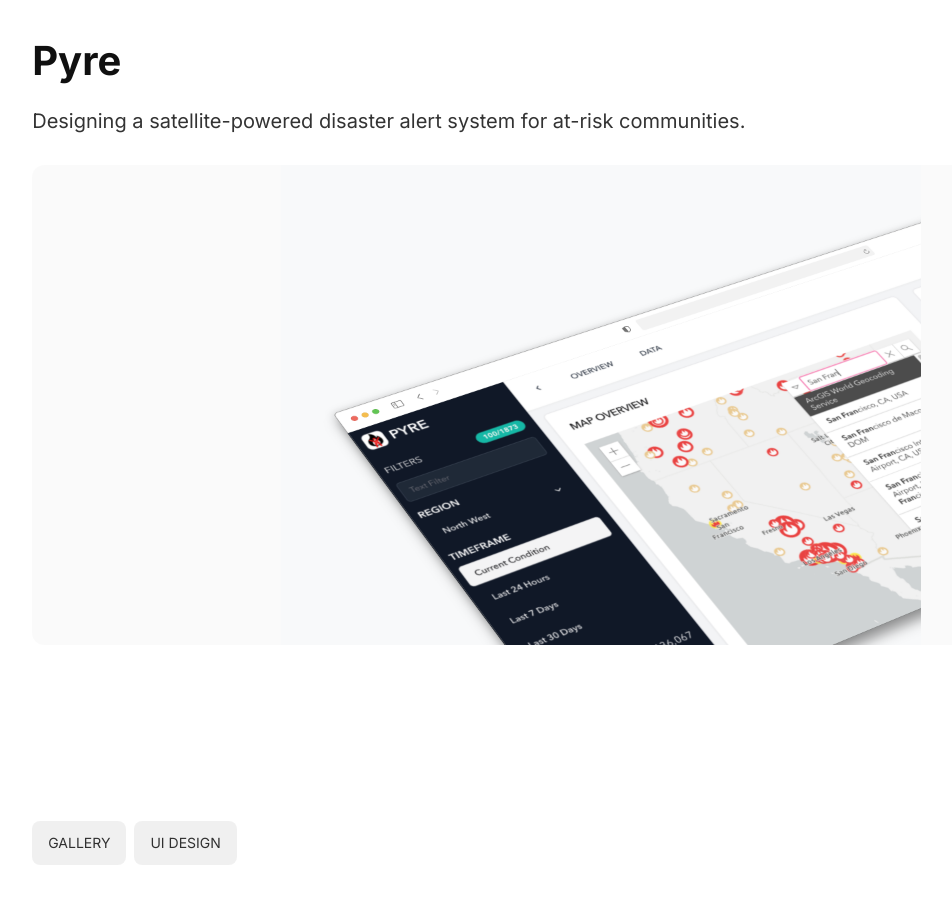
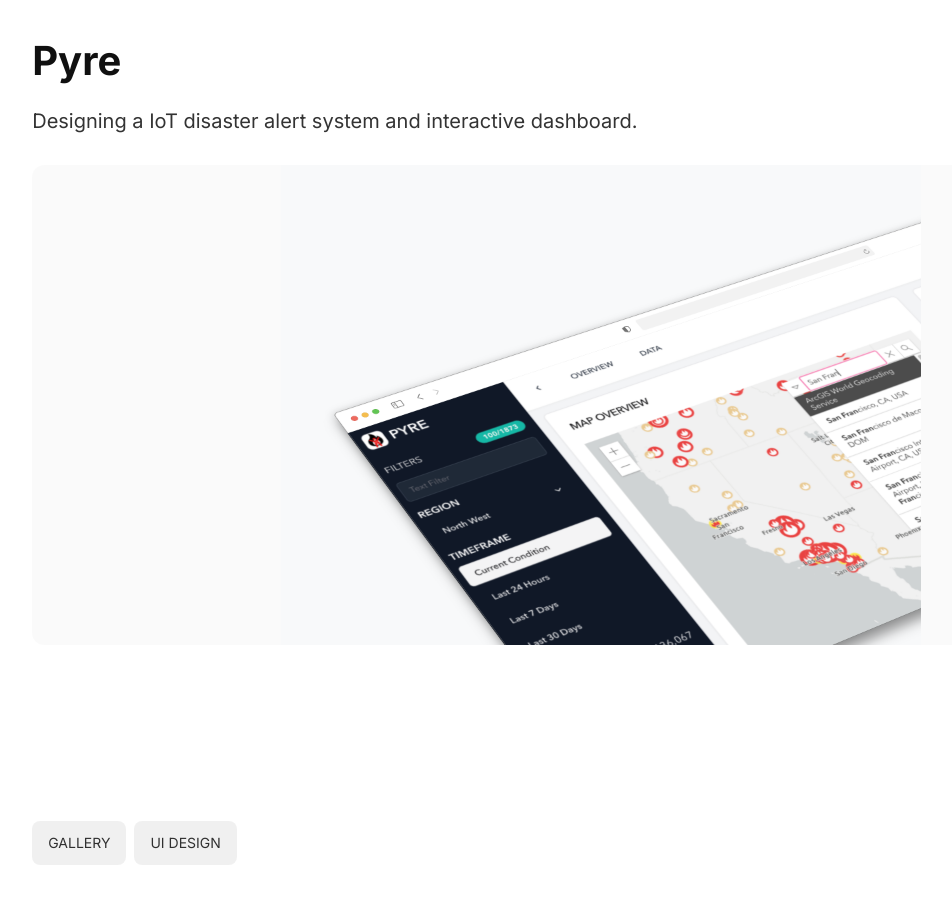
Before and after one commit to zprintln/me, a website: page index.html in a window 1280 px wide. Shown: the part 3498-4400 px from the top of the page, without its empty margins (39-991 px from the left). Drawn offline with nearby package versions, Linux system fonts and the light colour scheme; some icons are missing.

Commit message:
update title

```diff
--- a/index.html
+++ b/index.html
@@ -176,7 +176,7 @@
                         <span class="iconify" data-icon="bi:arrow-right" data-inline="false" data-width="40" data-height="40"></span>
                     </div>
                 </div>
-                <h3>Designing a satellite-powered disaster alert system for at-risk communities.</h3>
+                <h3>Designing a IoT disaster alert system and interactive dashboard.</h3>
                 <div class="prj-img">
                     <img src="images/pyre/pyreSide.png" class=" index-img-pyre">
 
```
